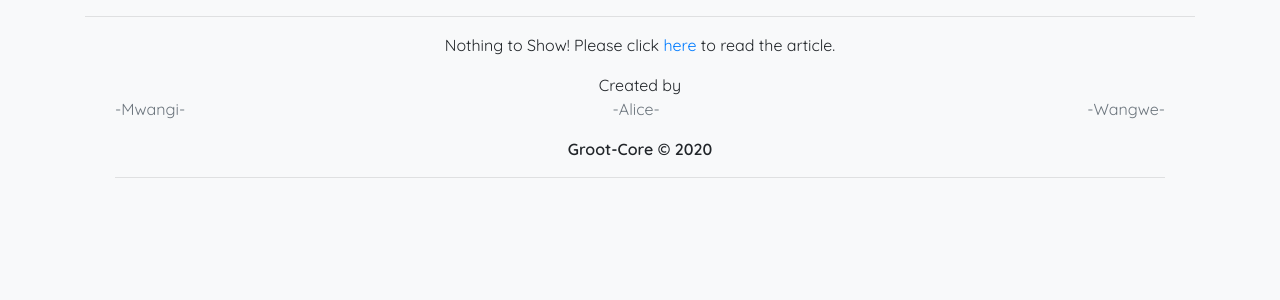
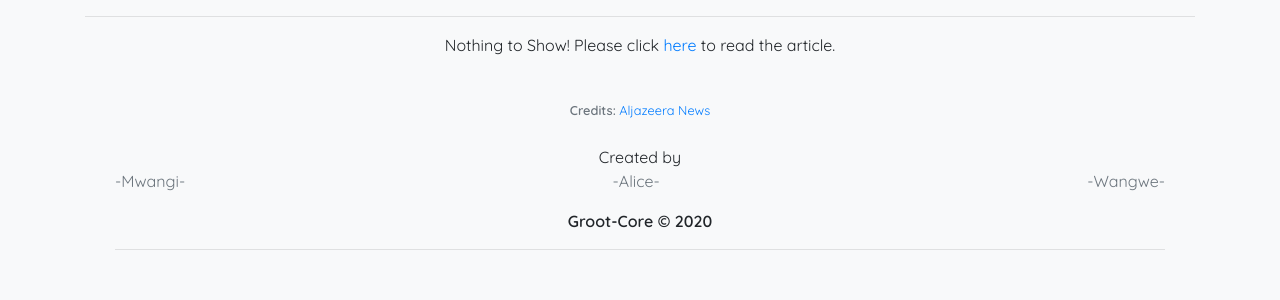
Before and after one commit to wwangwe/Covid-19-Updates, a Django app: page /news/article/1/ in a window 1280 px wide. Shown: the part 72-372 px from the top of the page. Run offline with Django 3.2, Linux system fonts and the light colour scheme; data that the repository does not hold is empty; some libraries are stand-ins or nearby versions.

Commit message:
try to resolve unicode error, update credits

```diff
--- a/analysis/templates/analysis/article.html
+++ b/analysis/templates/analysis/article.html
@@ -10,7 +10,7 @@
         <p>Nothing to Show! Please click <a href="{{link}}" target="_blank" rel="noopener noreferrer">here</a> to read
             the article. </p>
         {% else %}
-        <h2> <b>{{heading|title}}</b> </h2>
+        <h5> <b>{{heading|title}}</b> </h5>
         <img src="{{image}}" class="img-fluid rounded" alt="...">
         <br>
         <small class="text-muted"> {{caption}} <br> {{time}} </small>
@@ -18,6 +18,11 @@
     </div>
     <p> {{description}} </p>
     {% endif %}
-
 </div>
+<div class="text-center p-4">
+    <small class="text-muted">
+      <b>Credits: </b> <a href="https://www.aljazeera.com/topics/events/coronavirus-outbreak.html" target="_blank"
+        rel="noopener noreferrer">Aljazeera News</a>
+    </small>
+  </div>
 {% endblock content %}
--- a/templates/base.html
+++ b/templates/base.html
@@ -4,7 +4,8 @@
 
 <head>
     <!-- Required meta tags -->
-    <meta charset="utf-8">
+    <!-- <meta charset="utf-8"> -->
+    <meta http-equiv="Content-Type" content="text/html; charset=utf-8" />
     <meta name="author" content="Timothy Wangwe">
     <meta name="keywords" content="Django, Bootstrap, HTML, CSS, Python">
     <meta name="description" content="Global COVID-19 Statistics">
```
